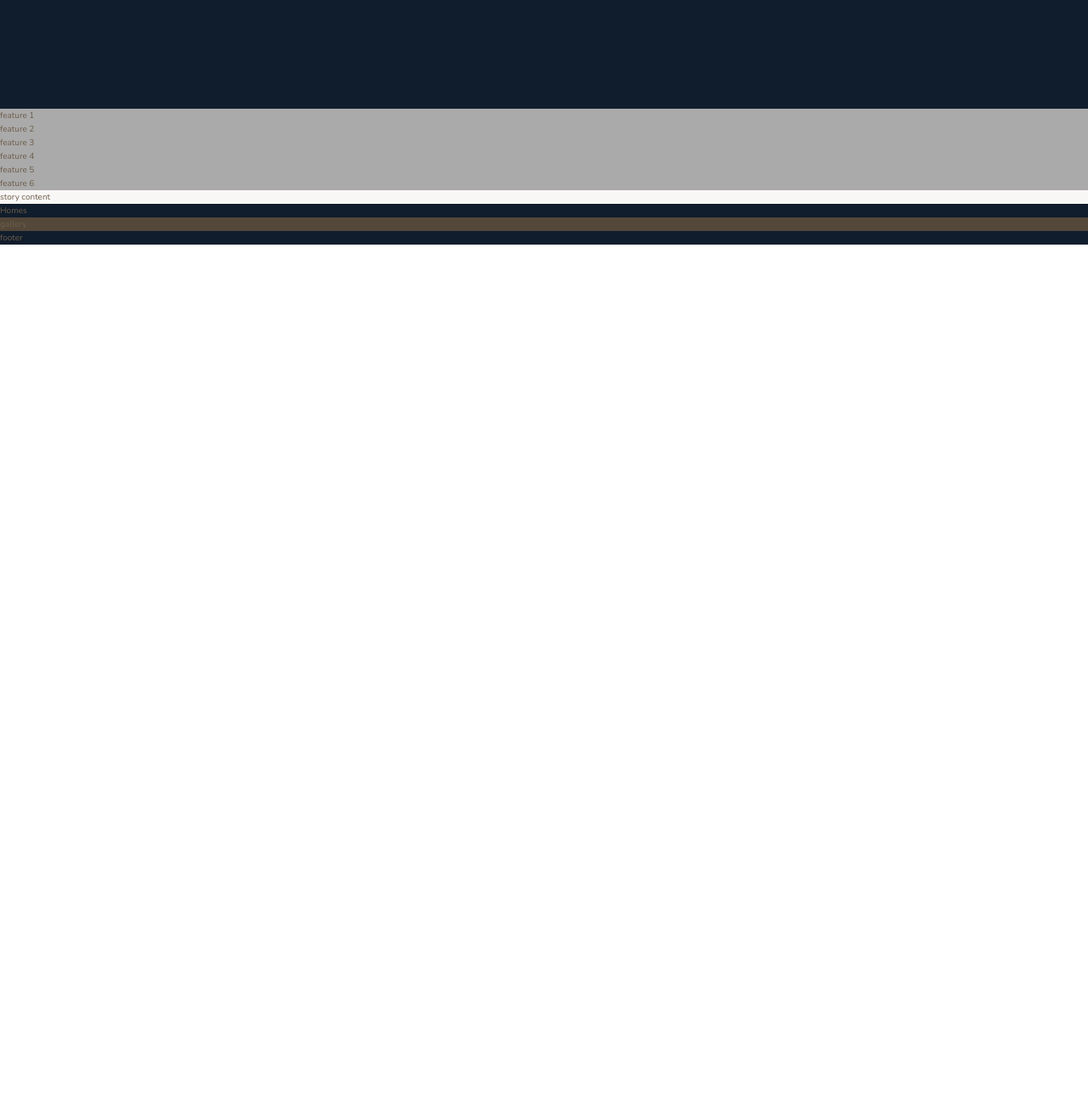
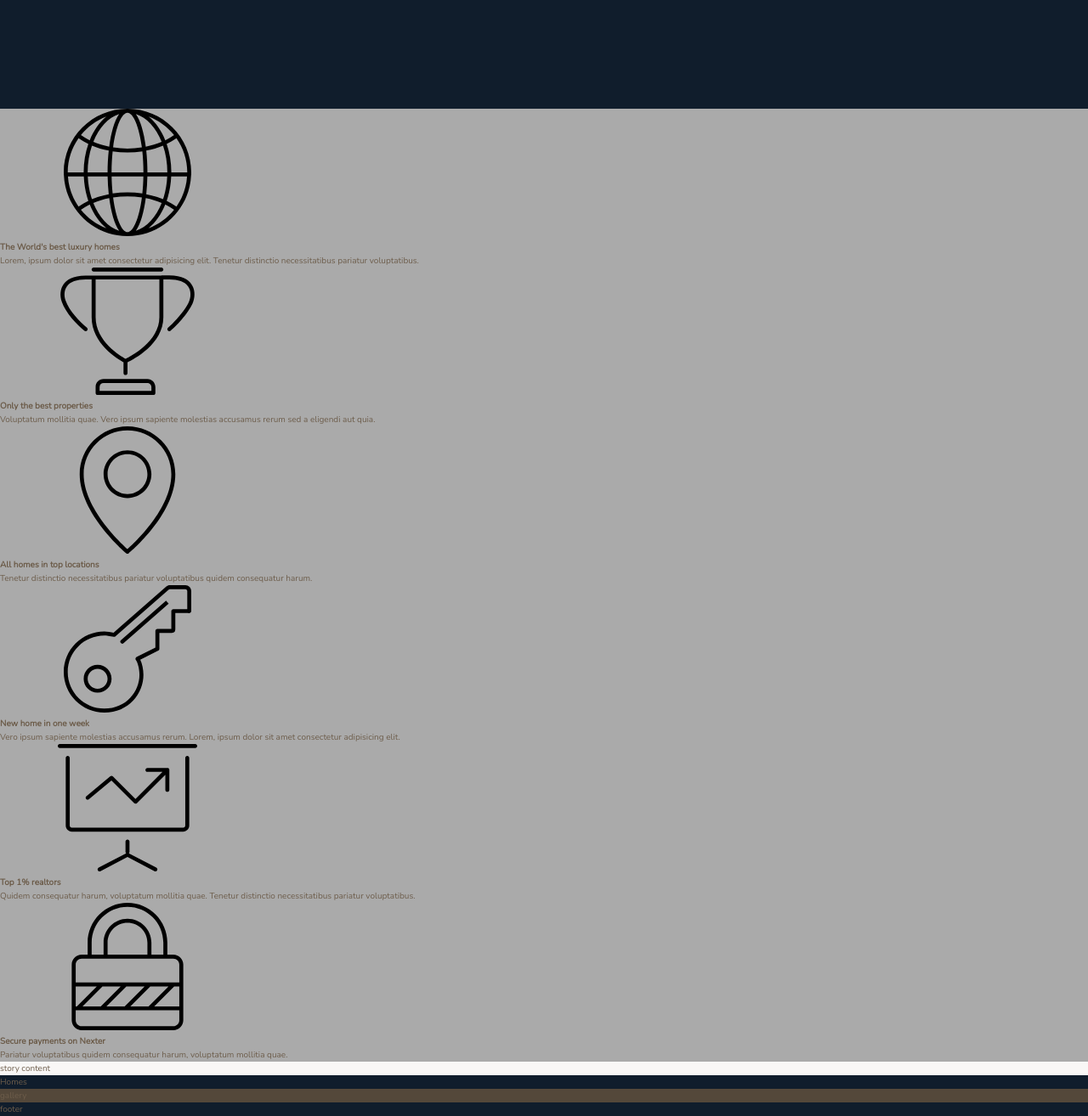
Before and after one commit to V4nd0r/Nexter, a website: page index.html in a window 1280 px wide. Shown: the part 1040-2354 px from the top of the page at 85% size. Before the commit the page ends 1328 px from the top, so only its background shows below. Drawn offline with nearby package versions, Linux system fonts and the light colour scheme.

Commit message:
Added content for secondary grid

```diff
--- a/index.html
+++ b/index.html
@@ -25,12 +25,65 @@
         </div>
 
         <section class="features">
-            <div class="feature">feature 1</div>
-            <div class="feature">feature 2</div>
-            <div class="feature">feature 3</div>
-            <div class="feature">feature 4</div>
-            <div class="feature">feature 5</div>
-            <div class="feature">feature 6</div>
+            <div class="feature">
+                <svg class="feature__icon">
+                    <use xlink:href ="img/sprite.svg#icon-global"></use>
+                </svg>
+                <h4 class="heading-4">
+                    The World's best luxury homes
+                </h4>
+                <p class="feature__text">Lorem, ipsum dolor sit amet consectetur adipisicing elit. Tenetur distinctio necessitatibus pariatur voluptatibus.</p>
+            </div>
+
+            <div class="feature">
+                <svg class="feature__icon">
+                    <use xlink:href ="img/sprite.svg#icon-trophy"></use>
+                </svg>
+                <h4 class="heading-4">
+                    Only the best properties
+                </h4>
+                <p class="feature__text">Voluptatum mollitia quae. Vero ipsum sapiente molestias accusamus rerum sed a eligendi aut quia.</p>
+            </div>
+
+            <div class="feature">
+                <svg class="feature__icon">
+                    <use xlink:href ="img/sprite.svg#icon-map-pin"></use>
+                </svg>
+                <h4 class="heading-4">
+                    All homes in top locations
+                </h4>
+                <p class="feature__text">Tenetur distinctio necessitatibus pariatur voluptatibus quidem consequatur harum.</p>
+            </div>
+
+            <div class="feature">
+                <svg class="feature__icon">
+                    <use xlink:href ="img/sprite.svg#icon-key"></use>
+                </svg>
+                <h4 class="heading-4">
+                    New home in one week
+                </h4>
+                <p class="feature__text">Vero ipsum sapiente molestias accusamus rerum. Lorem, ipsum dolor sit amet consectetur adipisicing elit.</p>
+            </div>
+
+            <div class="feature">
+                <svg class="feature__icon">
+                    <use xlink:href ="img/sprite.svg#icon-presentation"></use>
+                </svg>
+                <h4 class="heading-4">
+                    Top 1% realtors
+                </h4>
+                <p class="feature__text">Quidem consequatur harum, voluptatum mollitia quae. Tenetur distinctio necessitatibus pariatur voluptatibus.</p>
+            </div>
+
+            <div class="feature">
+                <svg class="feature__icon">
+                    <use xlink:href ="img/sprite.svg#icon-lock"></use>
+                </svg>
+                <h4 class="heading-4">
+                    Secure payments on Nexter
+                </h4>
+                <p class="feature__text">Pariatur voluptatibus quidem consequatur harum, voluptatum mollitia quae.</p>
+            </div>
         </section>
 
         <div class="story__pictures">
```
Also changed, not shown: img/sprite.svg (added).
